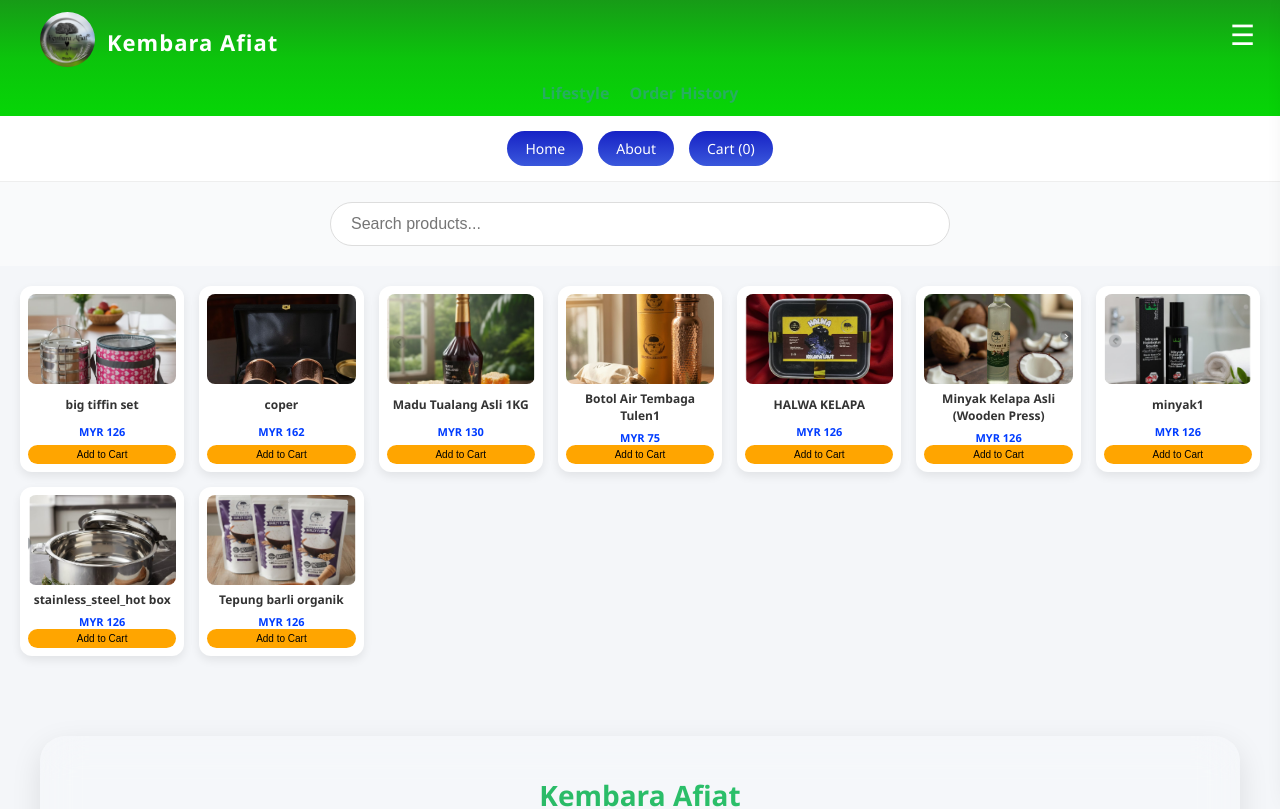
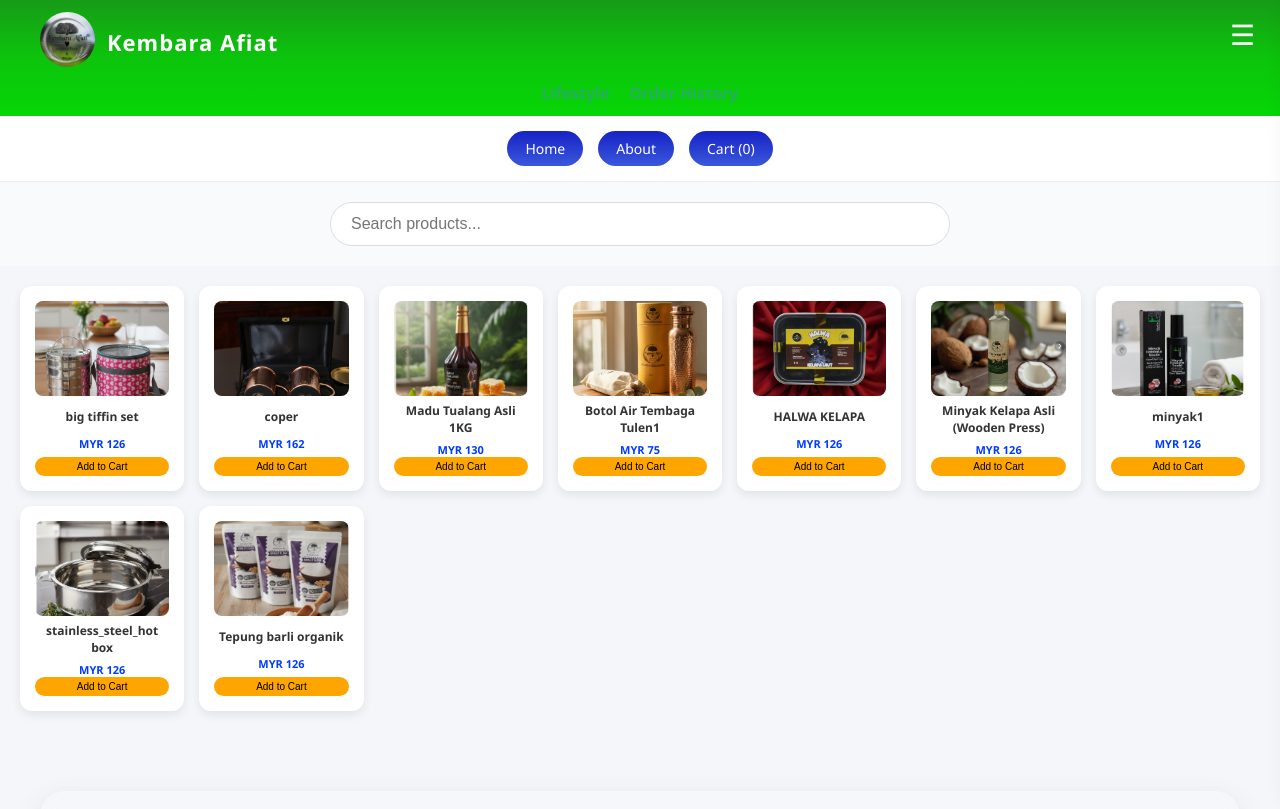
Before and after one commit to Mohamedasbar/KEMBARA-AFIAT2, a React (Create React App) app: page / in a window 1280 px wide. Shown: the top 809 px of the page. Built offline with nearby package versions, Linux system fonts and the light colour scheme.

Commit message:
Update style.css

```diff
--- a/src/style.css
+++ b/src/style.css
@@ -97,7 +97,7 @@ body {
 .product-box {
   background: white;
   border-radius: 12px;
-  padding: 8px;
+  padding: 15px;
   box-shadow: 0 4px 10px rgba(0,0,0,0.08);
   display: flex;
   flex-direction: column;
@@ -114,7 +114,7 @@ body {
 
 .product-img {
   width: 100%;
-  height: 90px;
+  height: 95px;
   object-fit: cover;
   border-radius: 8px;
   transition: 0.3s;
```
